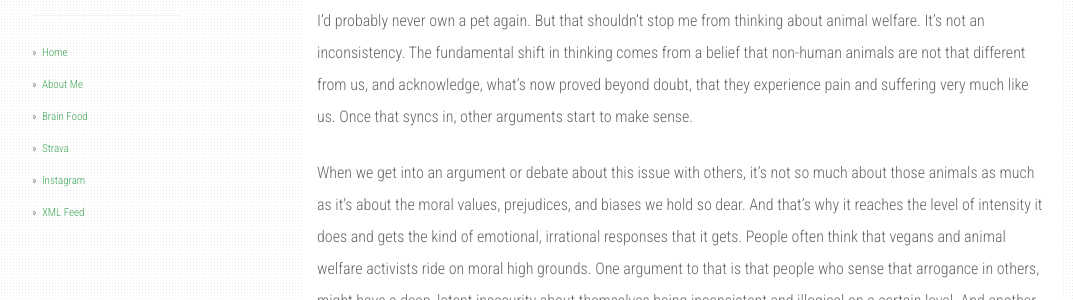
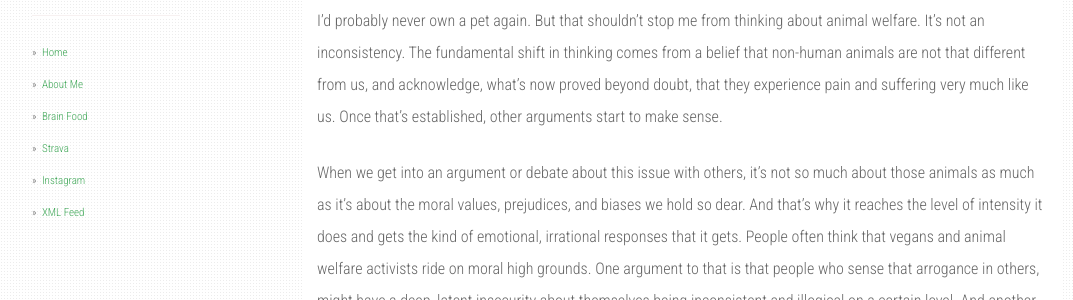
Before and after one commit to outofdesk/outofdesk.github.io, a Jekyll site: the page built from _posts/2019-11-06-caring-about-animals.md, in a window 1280 px wide and 900 px high, scrolled down 749 px. Shown: the part 249-549 px from the top of the window, without its empty margins (53-1126 px from the left). Built offline with Jekyll 4.4.1, drawn with Linux system fonts in a browser that asks for light colours; nearby versions of some CDN libraries; comment, search, counter and statistics services are not loaded.

Commit message:
add caring about animals

```diff
--- a/_posts/2019-11-06-caring-about-animals.md
+++ b/_posts/2019-11-06-caring-about-animals.md
@@ -3,7 +3,7 @@ layout: post
 title:  "Caring About Animals"
 date:   2019-11-06 00:00:00 -0700
 categories: [animals]
-description: "The fundamental shift in thinking comes from a belief that non-human animals are not that different from us, and acknowledge, what's now proved beyond doubt, that they experience pain and suffering very much like us. Once that syncs in, other arguments start to make sense."
+description: "The fundamental shift in thinking comes from a belief that non-human animals are not that different from us, and acknowledge, what's now proved beyond doubt, that they experience pain and suffering very much like us. Once that's established, other arguments start to make sense."
 ---
 <blockquote>
 We tried to explain that we were interested in the prevention of suffering and misery; that we were opposed to arbitrary discrimination; that we thought it wrong to inflict needless suffering on another being, even if that being were not a member of our own species; and that we believed animals were ruthlessly and cruelly exploited by humans, and we wanted this changed. Otherwise, we said, we were not especially “interested in” animals.
@@ -20,7 +20,7 @@ I'm also very sensitive to the blood of animals. I can't see it. I'd probably fa
 
 But while reading Animal Liberation, a classic by Peter Singer, I realized that you don't have to be an animal lover to care about them and to believe in their moral and ethical treatment. You don't have to love or have to have even met an african-american in your life, to ideologically believe that slavery and racial discrimination in any form are immoral and wrong. So why expect that a person should be an animal lover to believe in animal welfare, autonomy, and rights?
 
-I'd probably never own a pet again. But that shouldn't stop me from thinking about animal welfare. It's not an inconsistency. The fundamental shift in thinking comes from a belief that non-human animals are not that different from us, and acknowledge, what's now proved beyond doubt, that they experience pain and suffering very much like us. Once that syncs in, other arguments start to make sense.
+I'd probably never own a pet again. But that shouldn't stop me from thinking about animal welfare. It's not an inconsistency. The fundamental shift in thinking comes from a belief that non-human animals are not that different from us, and acknowledge, what's now proved beyond doubt, that they experience pain and suffering very much like us. Once that's established, other arguments start to make sense.
 
 When we get into an argument or debate about this issue with others, it's not so much about those animals as much as it's about the moral values, prejudices, and biases we hold so dear. And that's why it reaches the level of intensity it does and gets the kind of emotional, irrational responses that it gets. People often think that vegans and animal welfare activists ride on moral high grounds. One argument to that is that people who sense that arrogance in others, might have a deep, latent insecurity about themselves being inconsistent and illogical on a certain level. And another is that even if people who care about animals aren't on higher ground, they are surely not on lower ground.
 
```
